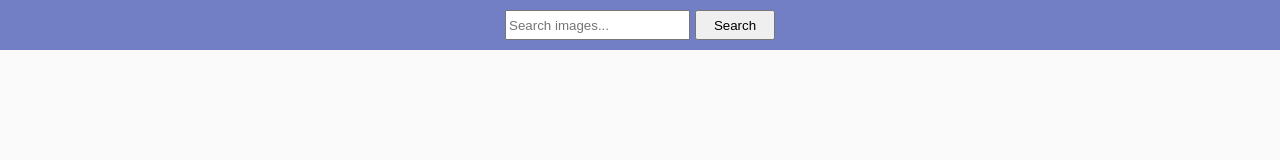
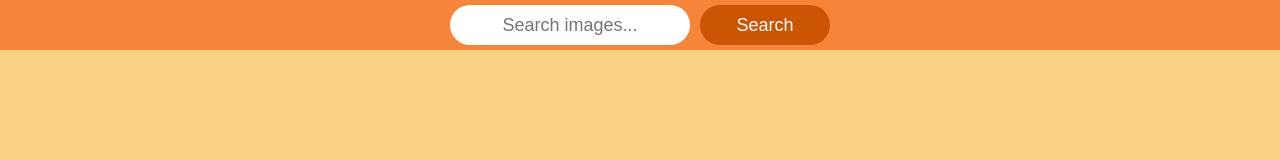
Before and after one commit to tkulagina/hw-11-goit, a website built with Parcel: page src/index.html in a window 1280 px wide. Built offline with nearby package versions, Linux system fonts and the light colour scheme; files whose address does not match are found by name.

Commit message:
add style

```diff
--- a/src/css/style.css
+++ b/src/css/style.css
@@ -8,7 +8,7 @@ body {
     'Open Sans', 'Helvetica Neue', sans-serif;
   -webkit-font-smoothing: antialiased;
   -moz-osx-font-smoothing: grayscale;
-  background-color: #fafafa;
+  background-color: #F8D185;
   color: #212121;
   font-size: 14px;
   line-height: 1.15;
@@ -49,18 +49,29 @@ img {
   display: flex;
   justify-content: center;
   align-items: center;
-  background: rgb(115, 127, 197);
+  background: #F6853A;
   height: 50px;
   z-index: 100;
 }
 
 #search-form input {
-  height: 30px;
+  height: 40px;
+  font-size: 18px;
+  text-align: center;
+  border-radius: 20px;
+  border-color: transparent;
 }
+
 #search-form button {
-  width: 80px;
-  height: 30px;
-  margin-left: 5px;
+  height: 40px;
+  width: 130px;
+  margin-left: 10px;
+  background-color: #CC5505;
+  color: #fff;
+
+  font-size: 18px;
+  border-radius: 20px;
+  border-color: transparent;
 }
 
 .button-in {
@@ -87,7 +98,7 @@ img {
   align-items: center;
   border-bottom-right-radius: 2px;
   border-bottom-left-radius: 2px;
-  box-shadow: 0 0 3px 2px rgb(139, 128, 128);
+  box-shadow: 0 0 3px 2px #CC5505;
 }
 .gallery__image {
   width: 100%;
@@ -112,10 +123,12 @@ img {
 .load-more {
   display: block;
   margin: 20px auto;
-  background-color: rgb(25, 145, 201);
+  background-color: #CC5505;
   color: #fff;
   height: 40px;
   width: 130px;
-  border-radius: 3px;
   font-size: 18px;
+
+  border-radius: 20px;
+  border-color: transparent;
 }
--- a/src/index.js
+++ b/src/index.js
@@ -1,4 +1,4 @@
-
+//імпортуємо бібліотекі
 import './css/style.css';
 import Notiflix from 'notiflix';
 import { fetchPictures } from "./fetch";
@@ -9,9 +9,9 @@ const refs = {
     inputEl: document.querySelector("input[name='searchQuery']"),
     btnSubmit: document.querySelector("button[type='submit']"),
     gallery: document.querySelector(".gallery"),
-    btnEl: document.querySelector(".load-more"),
+    btnLoad: document.querySelector(".load-more"),
+}
 
-}
 let page = 1;
 const perPage = 40;
 let inputValue = "";
@@ -23,7 +23,7 @@ async function onFormSubmit(evt) {
     evt.preventDefault();
     inputValue = refs.inputEl.value.trim();
     refs.gallery.innerHTML = "";
-    refs.btnEl.classList.add("is-hiden");
+    refs.btnLoad.classList.add("is-hiden");
     page = 1;
     if(inputValue === "") {
         Notiflix.Notify.warning("Please, enter something");
@@ -78,11 +78,11 @@ function renderDate(pictures) {
 
 function loadMore() {
     if (picturesToshow > 0) {
-        refs.btnEl.classList.remove("is-hiden");
+        refs.btnLoad.classList.remove("is-hiden");
         page += 1;
-        refs.btnEl.addEventListener("click", onLoadMoreBtnSubmit);
+        refs.btnLoad.addEventListener("click", onLoadMoreBtnSubmit);
     } else {
-        refs.btnEl.classList.add("is-hiden");
+        refs.btnLoad.classList.add("is-hiden");
         setTimeout(Notiflix.Notify.info("We're sorry, but you've reached the end of search results."), 1000);
     }
 }
```
Also changed, not shown: src/index.html (+1 -1 lines).
